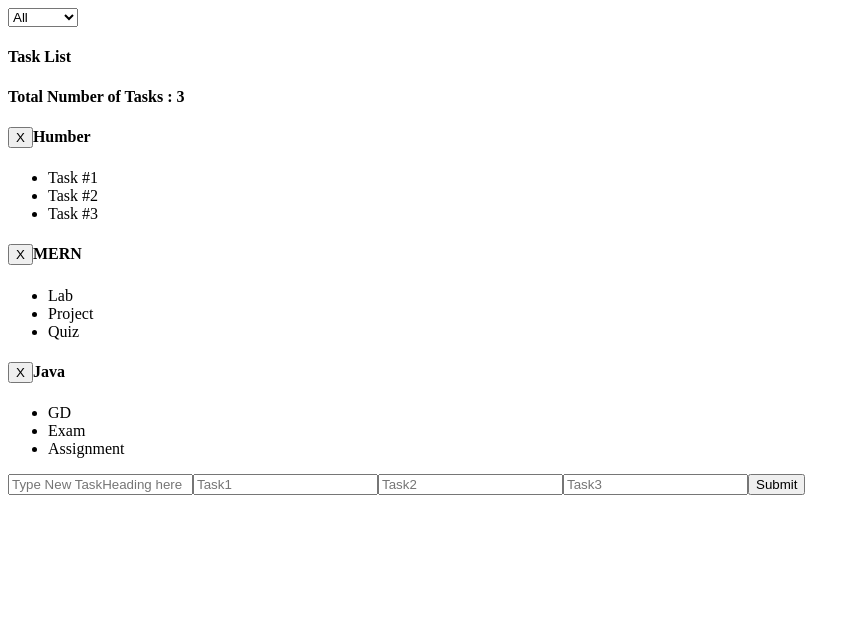
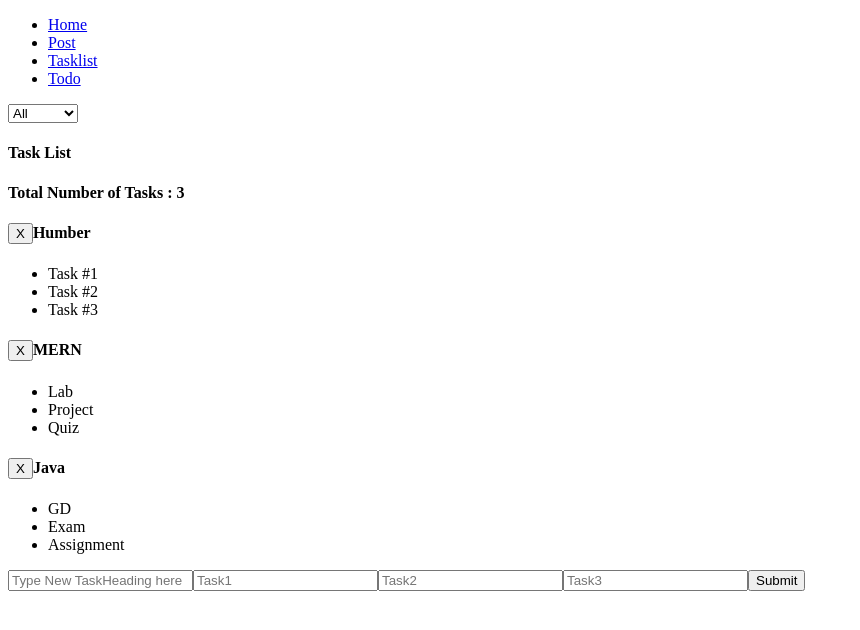
Before and after one commit to SudhirDeshwal/React_LabWork, a React (Create React App) app: page / in a window 1280 px wide. Shown: the top 630 px of the page, without its empty margins (0-860 px from the left). Built offline with nearby package versions, Linux system fonts and the light colour scheme.

Commit message:
Navigation added to App.js

```diff
--- a/src/App.js
+++ b/src/App.js
@@ -66,7 +66,9 @@
     return(
       <div className='App'>
 
-        <Taskfilter tasklist = {this.state.tasklist}  handlefilter={this.handleFilterTask} />
+          <Navigation></Navigation>
+
+       <Taskfilter tasklist = {this.state.tasklist}  handlefilter={this.handleFilterTask} />
        {/* <button onClick={this.switchNamehandler}>Click here to Add New Task</button>  */}
       <Header title="Task List" items={this.state.tasklist.length}/>
 
@@ -80,6 +82,7 @@
 
       <AddTaskform addtask={this.addNewTask}></AddTaskform>
 
+
       </div>
     );
   }
--- a/src/Navigation.js
+++ b/src/Navigation.js
@@ -10,6 +10,16 @@
              <li>
                  <a href= '/'>Home</a>
              </li>
+             <li>
+                 <a href= '/post'>Post</a>
+             </li>
+             <li>
+                 <a href= '/tasklist'>Tasklist</a>
+             </li>
+             <li>
+                 <a href= '/todo'>Todo</a>
+             </li>
+
              </ul>
           </nav>
          </div>
```
